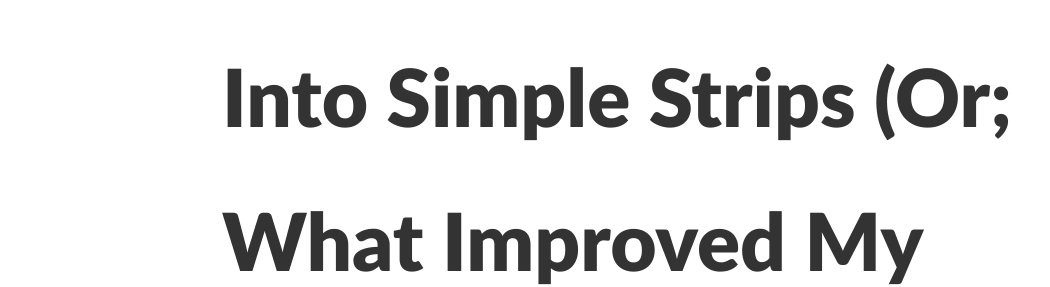
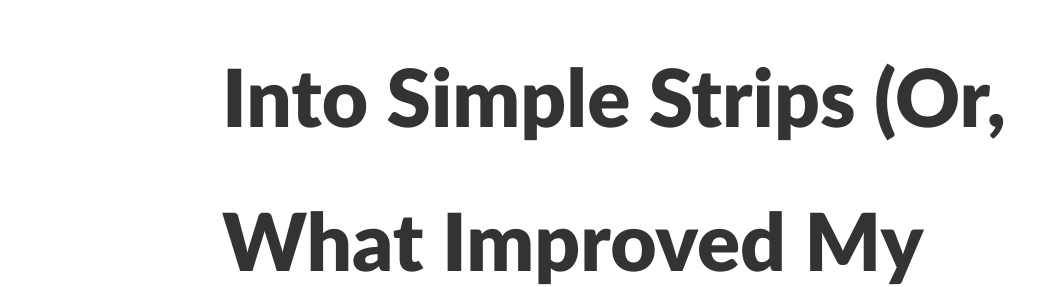
Before and after one commit to MachineUserHallicopter/atharva, a Jekyll site: the page built from _posts/22-01-15-1cc3835a-ca3d-4f3a-a17a-3f7ea90178fd.md, in a window 1280 px wide and 900 px high. Shown: the part 160-447 px from the top of the window, without its empty margins (18-1068 px from the left). Built offline with Jekyll 4.4.1, drawn with Linux system fonts in a browser that asks for light colours; comment, search, counter and statistics services are not loaded; some of the changed text lies outside the part shown.

Commit message:
Update 22-01-15-1cc3835a-ca3d-4f3a-a17a-3f7ea90178fd.md

```diff
--- a/_posts/22-01-15-1cc3835a-ca3d-4f3a-a17a-3f7ea90178fd.md
+++ b/_posts/22-01-15-1cc3835a-ca3d-4f3a-a17a-3f7ea90178fd.md
@@ -1,6 +1,6 @@
 ---
 layout: post
-title:  "Untangling my brain into simple strips (or; what improved my quality
+title:  "Untangling my brain into simple strips (or, what improved my quality
  of life lately)"
 ---
 
```
